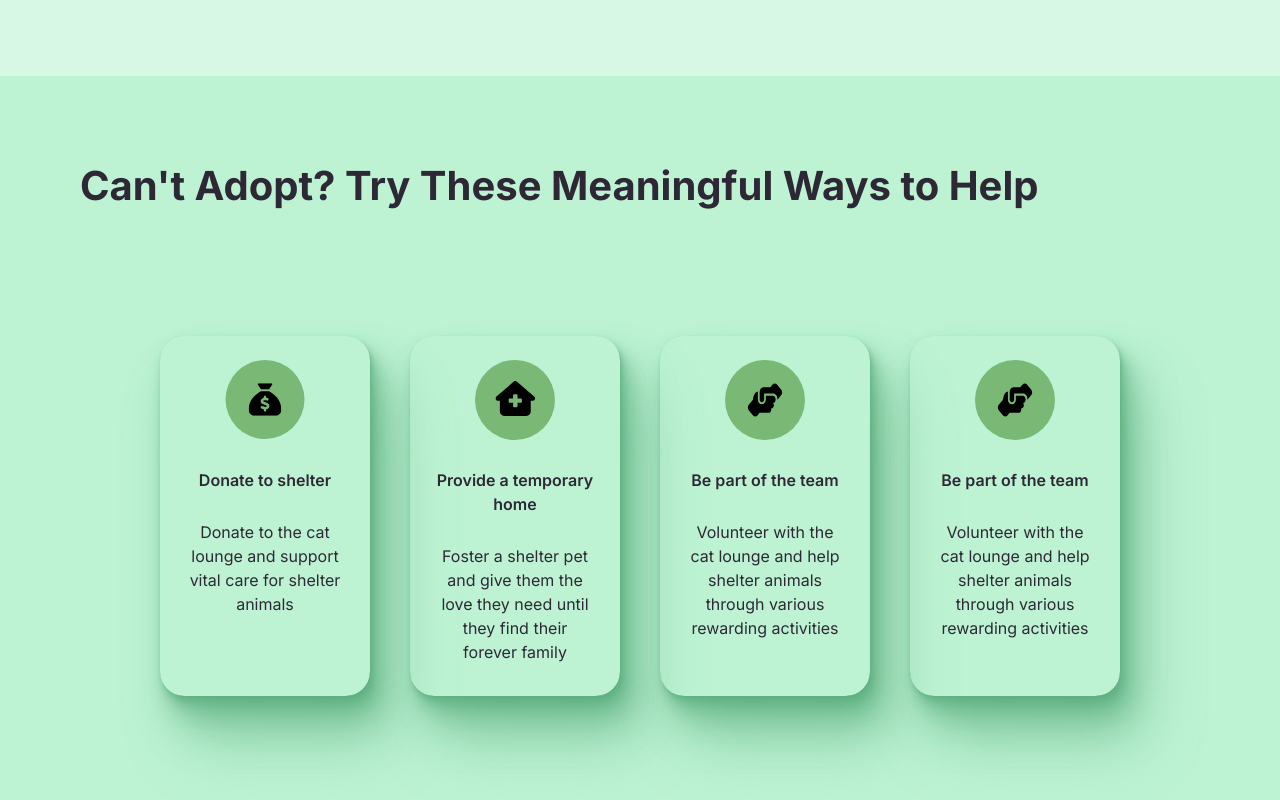
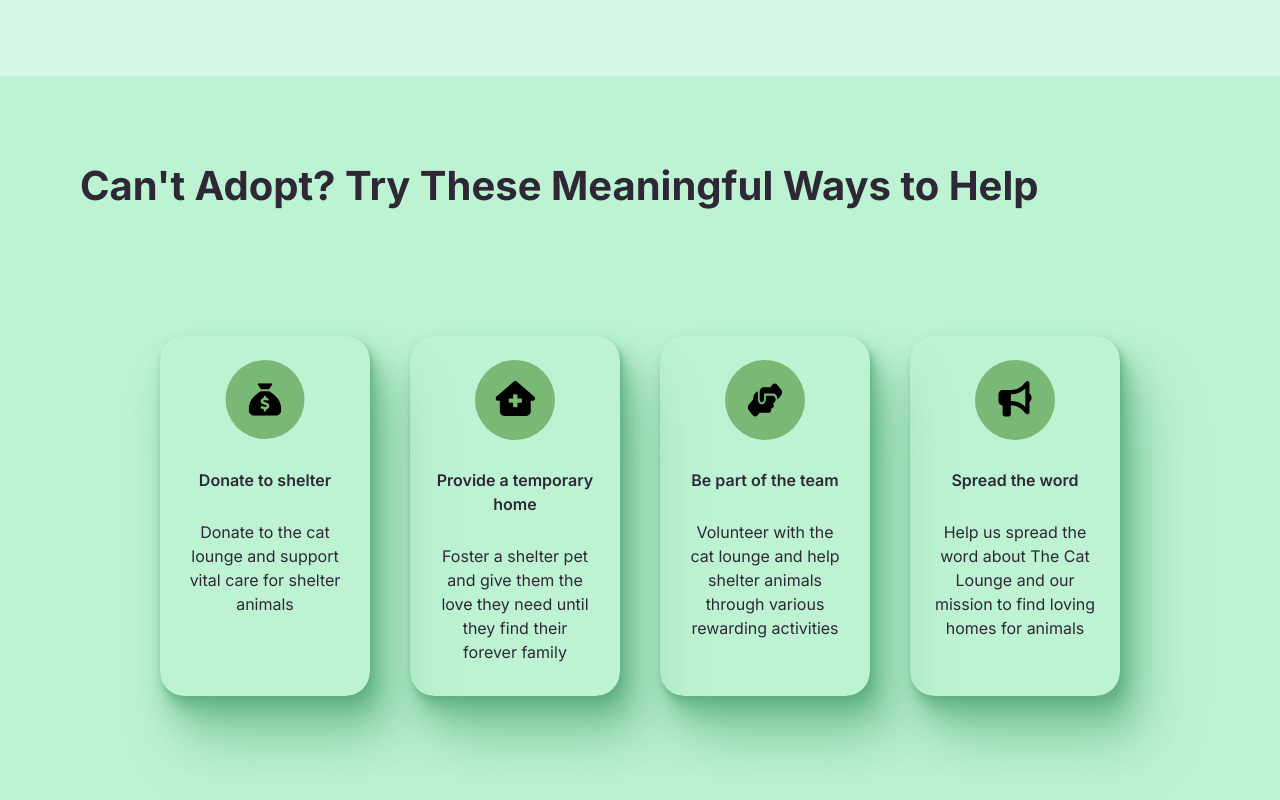
Before and after one commit to aadhithbala/TheCatLounge, a plain HTML site: page index.html in a window 1280 px wide. Shown: the part 1845-2645 px from the top of the page. Drawn offline with Linux system fonts and the light colour scheme.

Commit message:
Add another icon content for section three

```diff
--- a/index.html
+++ b/index.html
@@ -209,15 +209,15 @@
 
         <div class="content-four icon-container">
           <object
-            class="volunteer-icon icon-image"
-            data="./assets/icons/volunteer.svg"
+            class="bullhorn-icon icon-image"
+            data="./assets/icons/bullhorn.svg"
             type="image/svg+xml"
           ></object>
 
-          <div class="icon-set-title">Be part of the team</div>
+          <div class="icon-set-title">Spread the word</div>
           <p class="icon-set-paragraph">
-            Volunteer with the cat lounge and help shelter animals through
-            various rewarding activities
+            Help us spread the word about The Cat Lounge and our mission to find
+            loving homes for animals
           </p>
         </div>
       </div>
```
